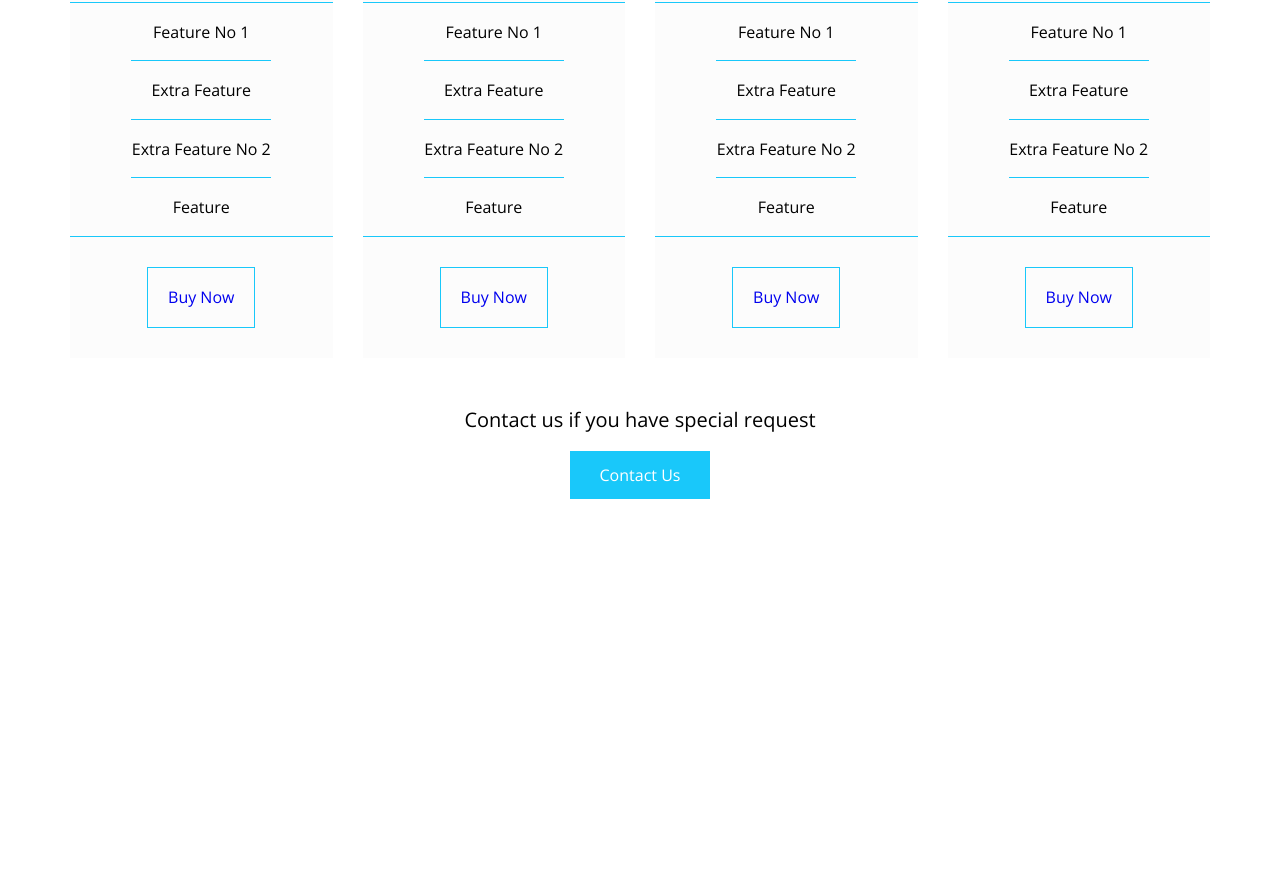
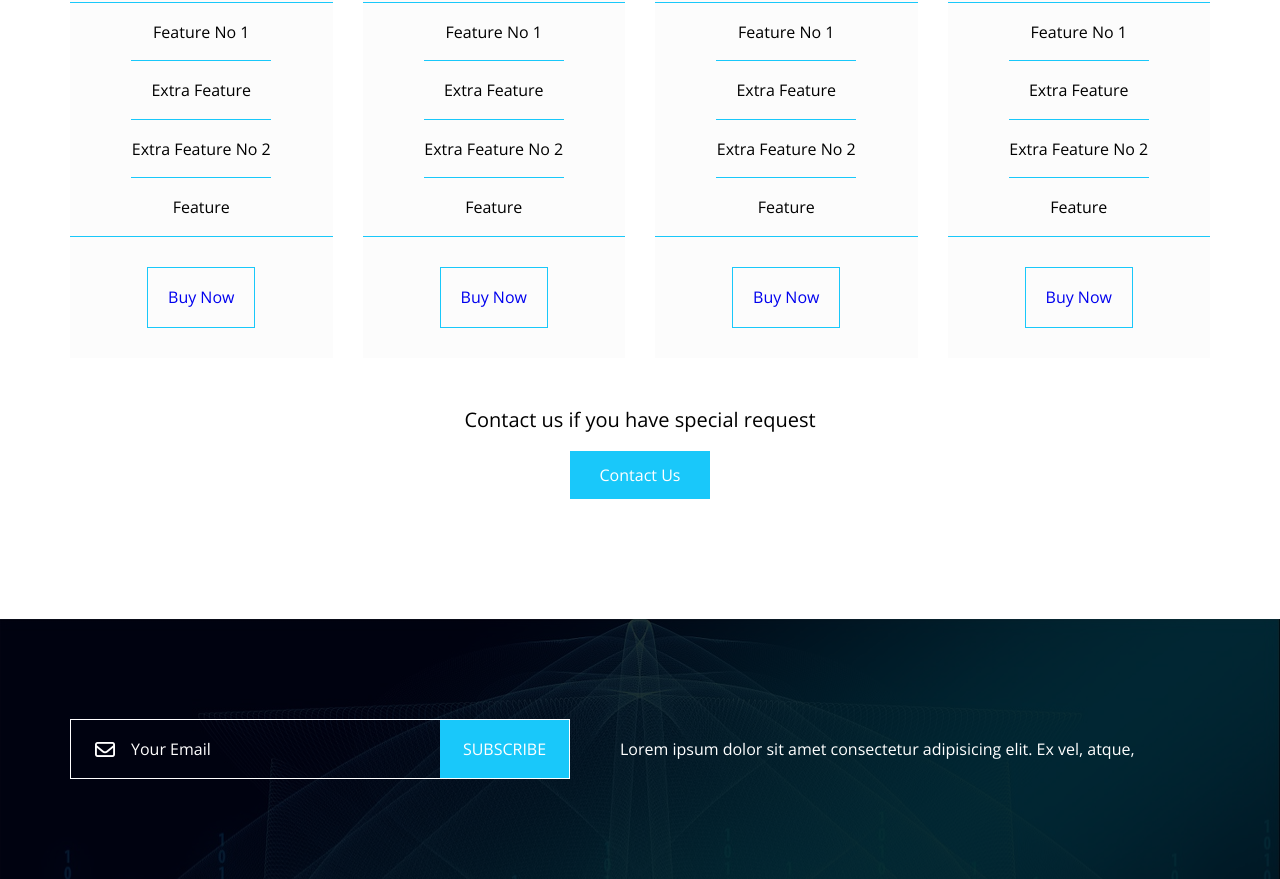
Before and after one commit to reduno96/Second-Template, a plain HTML site: page index.html in a window 1280 px wide. Shown: the part 7203-8082 px from the top of the page. Before the commit the page ends 7822 px from the top, so only its background shows below. Drawn offline with nearby package versions, Linux system fonts and the light colour scheme.

Commit message:
Add subscribe

```diff
--- a/css/main.css
+++ b/css/main.css
@@ -1032,3 +1032,89 @@ header nav .form i:hover{
     text-decoration: none;
 }
 /* End pricing  */
+
+/* Start Subscribe  */
+.subscribe {
+    padding-top: var(--padding-section);
+    padding-bottom: var(--padding-section);
+    background-image: url("../img/subscribe.jpg");
+    background-size: cover;
+    position: relative;
+    color: white;
+}
+
+.subscribe::before {
+    content: "";
+    position: absolute;
+    left: 0;
+    top: 0;
+    width: 100%;
+    height: 100%;
+    background-color: rgb(0 0 0 /80%);
+}
+
+.subscribe .container {
+    position: relative;
+    display: flex;
+    align-items: center;
+}
+
+@media (max-width: 991px) {
+    .subscribe .container {
+    flex-direction: column;
+    }
+}
+
+.subscribe form {
+    display: flex;
+    position: relative;
+    width: 500px;
+    max-width: 100%;
+}
+
+.subscribe form i {
+    position: absolute;
+    top: 50%;
+    transform: translateY(-50%);
+    left: 25px;
+}
+
+.subscribe form input[type="email"] {
+    border: 1px solid white;
+    border-right: none;
+    background: none;
+    padding: 20px 20px 20px 60px;
+    caret-color: var(--main-color);
+    width: calc(100% - 130px);
+}
+
+.subscribe form input[type="submit"] {
+    width: 130px;
+    background-color: var(--main-color);
+    color: white;
+    border: 1px solid white;
+    border-left: none;
+    padding: 10px 20px;
+    text-transform: uppercase;
+}
+
+.subscribe form input[type="email"]:focus,
+.subscribe form input[type="submit"]:focus {
+    outline: none;
+}
+
+.subscribe form ::placeholder {
+    color: white
+}
+
+.subscribe p {
+    line-height: 2;
+    margin-left: 50px;
+}
+
+@media (max-width: 991px) {
+    .subscribe p {
+        margin: 30px 0 0;
+    }
+}
+/* End Subscribe  */
--- a/index.html
+++ b/index.html
@@ -453,5 +453,21 @@
       </div>
     </div>
     <!-- End pricing -->
+
+    <!-- Start Subscribe -->
+    <div class="subscribe">
+      <div class="container">
+        <form action="">
+          <i class="far fa-envelope fa-lg"></i>
+          <input type="email" name="mail" placeholder="Your Email" />
+          <input type="submit" value="Subscribe" />
+        </form>
+        <p>
+          Lorem ipsum dolor sit amet consectetur adipisicing elit. Ex vel,
+          atque,
+        </p>
+      </div>
+    </div>
+    <!-- End Subscribe -->
   </body>
 </html>
```
Also changed, not shown: img/subscribe.jpg (added).
